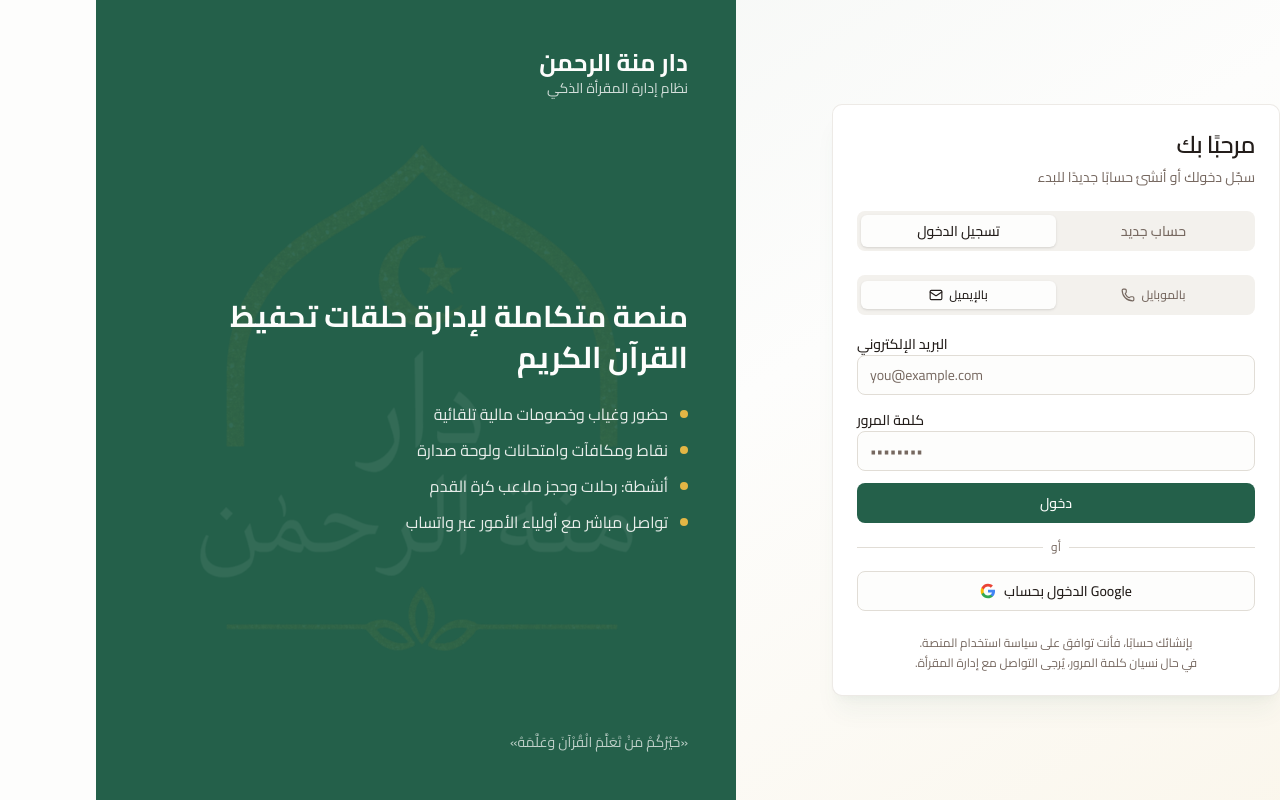
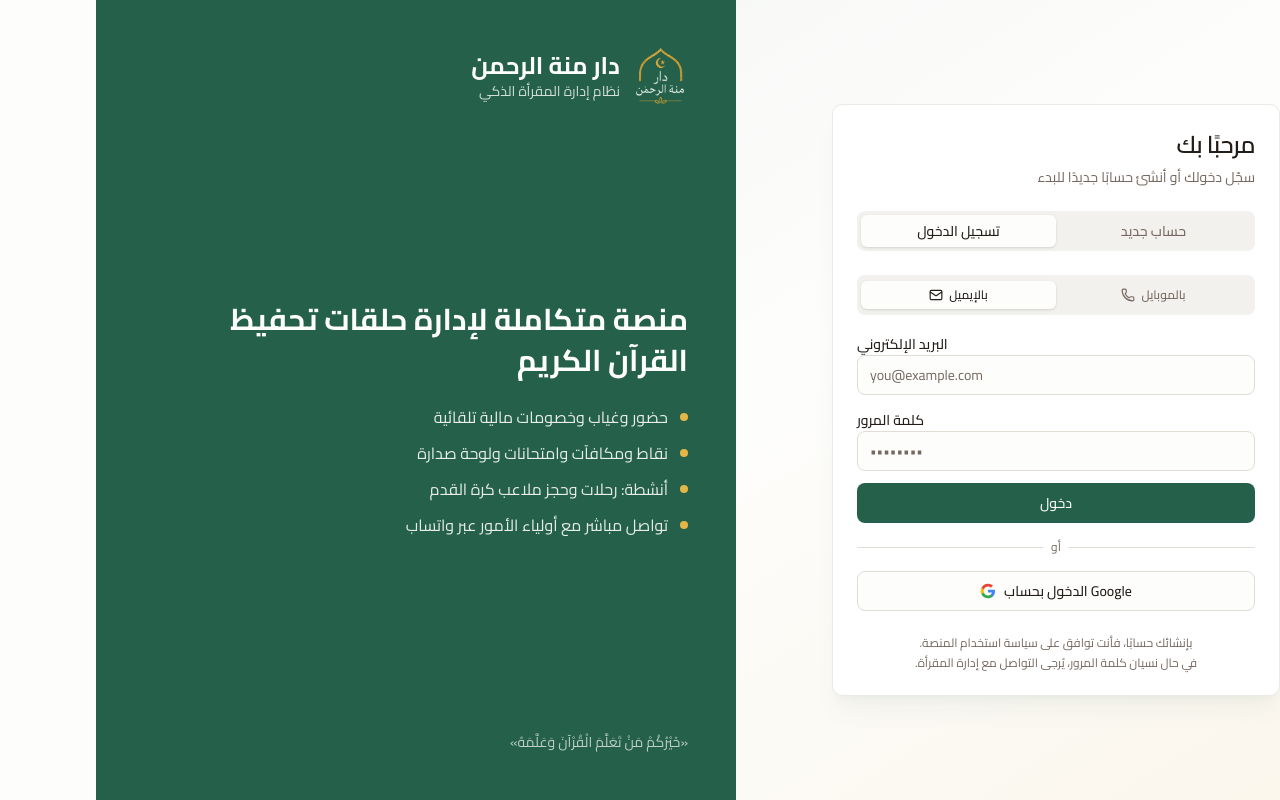
Before and after one commit to mohammed-mo-ahmed/Dar-Minnat-Alrahman, a Next.js app: page /auth in a window 1280 px wide. Built offline with nearby package versions, Linux system fonts and the light colour scheme; no server answers.

Commit message:
feat: show logo beside title across all pages (auth + dashboard)

```diff
--- a/app/auth/page.tsx
+++ b/app/auth/page.tsx
@@ -116,11 +116,11 @@ export default function AuthPage() {
       {/* Form panel (right in RTL) */}
       <div className="w-full lg:w-1/2 flex items-center justify-center p-6">
         <div className="w-full max-w-md">
-          <div className="lg:hidden mb-8 relative flex items-center justify-center">
-            <div className="absolute inset-0 flex items-center justify-center opacity-[0.07] pointer-events-none select-none">
-              <Image src="/logo.png" alt="" fill className="object-contain p-4" />
+          <div className="lg:hidden flex items-center gap-3 mb-8 justify-center">
+            <div className="h-12 w-12 rounded-2xl overflow-hidden relative shrink-0">
+              <Image src="/logo.png" alt="دار منة الرحمن" fill className="object-contain" />
             </div>
-            <div className="relative z-10 text-center">
+            <div>
               <h1 className="text-xl font-bold text-primary">دار منة الرحمن</h1>
               <p className="text-muted-foreground text-xs">نظام إدارة المقرأة الذكي</p>
             </div>
@@ -358,12 +358,14 @@ export default function AuthPage() {
       {/* Brand panel (left in RTL) */}
       <div className="hidden lg:flex w-1/2 bg-primary text-primary-foreground p-12 flex-col justify-between relative overflow-hidden">
         <div className="absolute inset-0 bg-pattern opacity-20" />
-        <div className="absolute inset-0 flex items-center justify-center opacity-[0.07] pointer-events-none select-none">
-          <Image src="/logo.png" alt="" fill className="object-contain p-16" />
-        </div>
-        <div className="relative z-10">
-          <h1 className="text-2xl font-bold leading-tight">دار منة الرحمن</h1>
-          <p className="text-primary-foreground/80 text-sm">نظام إدارة المقرأة الذكي</p>
+        <div className="relative z-10 flex items-center gap-3">
+          <div className="h-14 w-14 rounded-2xl overflow-hidden relative shrink-0">
+            <Image src="/logo.png" alt="دار منة الرحمن" fill className="object-contain" />
+          </div>
+          <div>
+            <h1 className="text-2xl font-bold leading-tight">دار منة الرحمن</h1>
+            <p className="text-primary-foreground/80 text-sm">نظام إدارة المقرأة الذكي</p>
+          </div>
         </div>
         <div className="relative z-10 space-y-6">
           <h2 className="text-3xl font-bold leading-snug">
--- a/shared/components/dashboard-shell.tsx
+++ b/shared/components/dashboard-shell.tsx
@@ -18,7 +18,8 @@ import {
 import { cn } from '@/lib/utils';
 import { roleLabels, roleColors } from '@/shared/lib/roles';
 import { navItems } from '@/shared/lib/nav';
-import { BookOpen, LogOut, Menu, User as UserIcon, ChevronLeft } from 'lucide-react';
+import Image from 'next/image';
+import { LogOut, Menu, User as UserIcon, ChevronLeft } from 'lucide-react';
 
 export function DashboardShell({ children }: { children: React.ReactNode }) {
   const { profile, signOut } = useAuth();
@@ -64,8 +65,8 @@ export function DashboardShell({ children }: { children: React.ReactNode }) {
       {/* Sidebar (desktop) */}
       <aside className="hidden lg:flex w-64 flex-col border-s border-border bg-card">
         <div className="h-16 flex items-center gap-2.5 px-5 border-b border-border">
-          <div className="h-9 w-9 rounded-xl bg-primary text-primary-foreground flex items-center justify-center">
-            <BookOpen className="h-5 w-5" />
+          <div className="h-9 w-9 rounded-xl overflow-hidden relative shrink-0">
+            <Image src="/logo.png" alt="دار منة الرحمن" fill className="object-contain" />
           </div>
           <div className="leading-tight">
             <p className="font-bold text-sm">دار منة الرحمن</p>
@@ -108,8 +109,8 @@ export function DashboardShell({ children }: { children: React.ReactNode }) {
             </SheetTrigger>
             <SheetContent side="right" className="w-64 p-0">
               <div className="h-16 flex items-center gap-2.5 px-5 border-b border-border">
-                <div className="h-9 w-9 rounded-xl bg-primary text-primary-foreground flex items-center justify-center">
-                  <BookOpen className="h-5 w-5" />
+                <div className="h-9 w-9 rounded-xl overflow-hidden relative shrink-0">
+                  <Image src="/logo.png" alt="دار منة الرحمن" fill className="object-contain" />
                 </div>
                 <div className="leading-tight">
                   <p className="font-bold text-sm">دار منة الرحمن</p>
```
